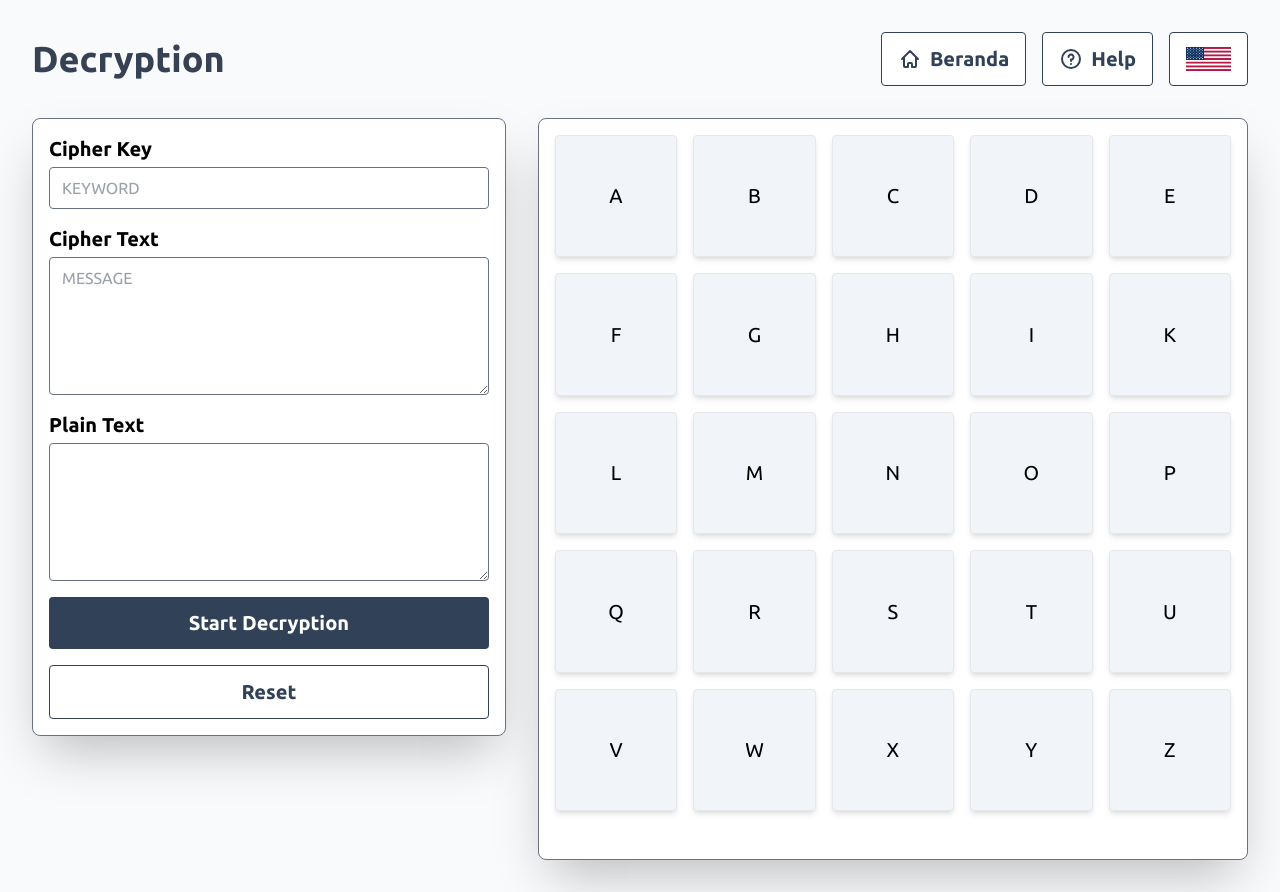
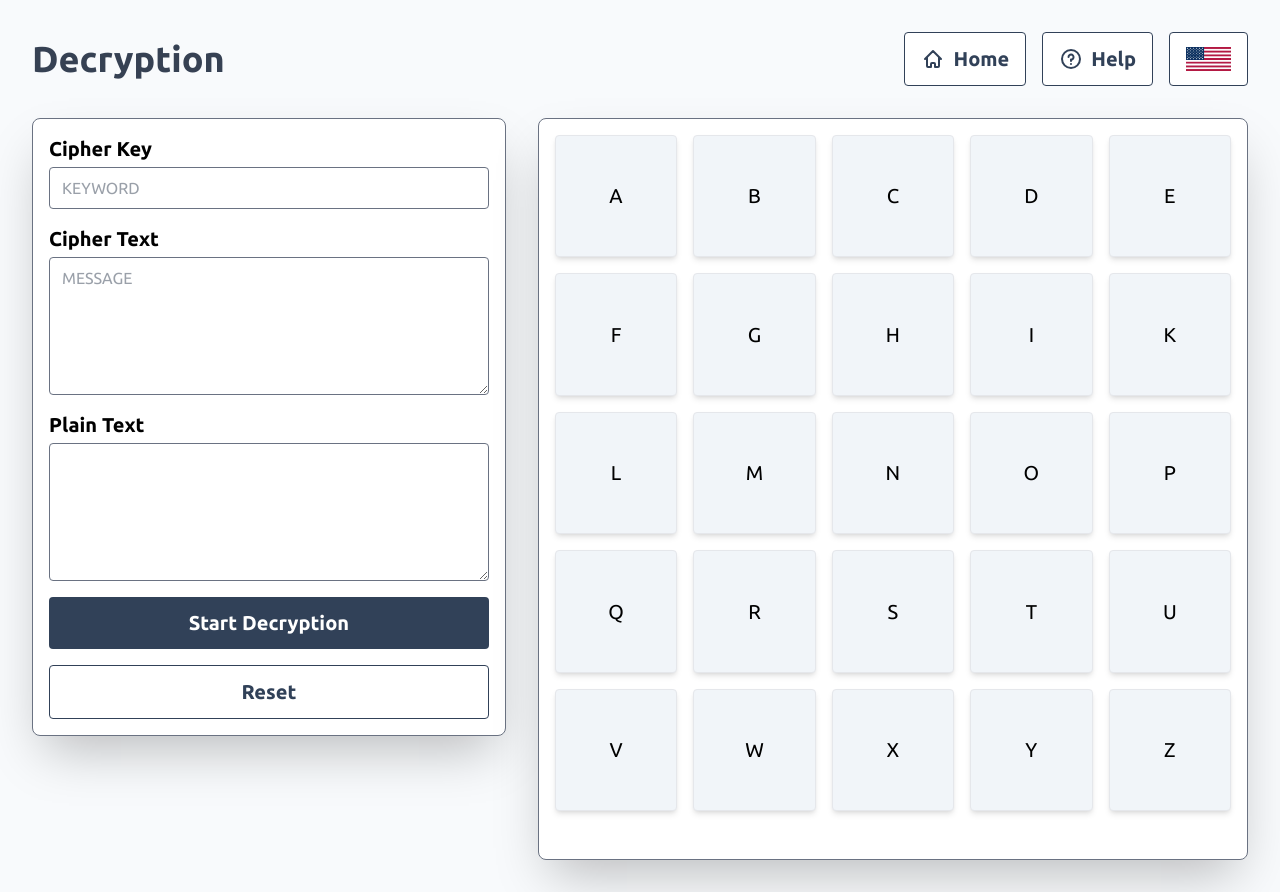
Before and after one commit to willzyx-hub/playfair-cipher-web-ukmc, a Next.js app: page /decryption in a window 1280 px wide. Built offline with nearby package versions, Linux system fonts and the light colour scheme.

Commit message:
Add missing translation

```diff
--- a/app/components/HeaderButton.tsx
+++ b/app/components/HeaderButton.tsx
@@ -29,7 +29,7 @@ export function HeaderButton({ locale, setLocale, setIsHelpModalOpen }: HeaderBu
                     <svg className="size-6" aria-hidden="true" xmlns="http://www.w3.org/2000/svg" fill="none" viewBox="0 0 24 24">
                         <path stroke="currentColor" strokeLinecap="round" strokeLinejoin="round" strokeWidth="2" d="m4 12 8-8 8 8M6 10.5V19a1 1 0 0 0 1 1h3v-3a1 1 0 0 1 1-1h2a1 1 0 0 1 1 1v3h3a1 1 0 0 0 1-1v-8.5" />
                     </svg>
-                    <span>Beranda</span>
+                    <span>{t('Home')}</span>
                 </div>
             </Button>
 
--- a/locales/en.json
+++ b/locales/en.json
@@ -8,6 +8,7 @@
     "Start": "Start",
     "Ilustration": "Ilustration",
     "Flow": "Flow",
+    "Home": "Home",
     "Help": "Help",
     "Step 1 Encrypt": "Each letter J will be replaced with the letter I",
     "Step 2 Encrypt": "The text will be divided into pairs of 2 letters. If the total number of letters is odd, the last letter will be padded with X.",
--- a/locales/id.json
+++ b/locales/id.json
@@ -8,6 +8,7 @@
     "Start": "Mulai",
     "Ilustration": "Ilustrasi",
     "Flow": "Alur",
+    "Home": "Beranda",
     "Help": "Bantuan",
     "Step 1 Encrypt": "Setiap huruf J akan diganti dengan huruf I",
     "Step 2 Encrypt": "Teks akan dibuat menjadi pasangan 2 huruf. Jika berjumlah ganjil, maka pada huruf terakhir ditambahkan huruf X.",
```
